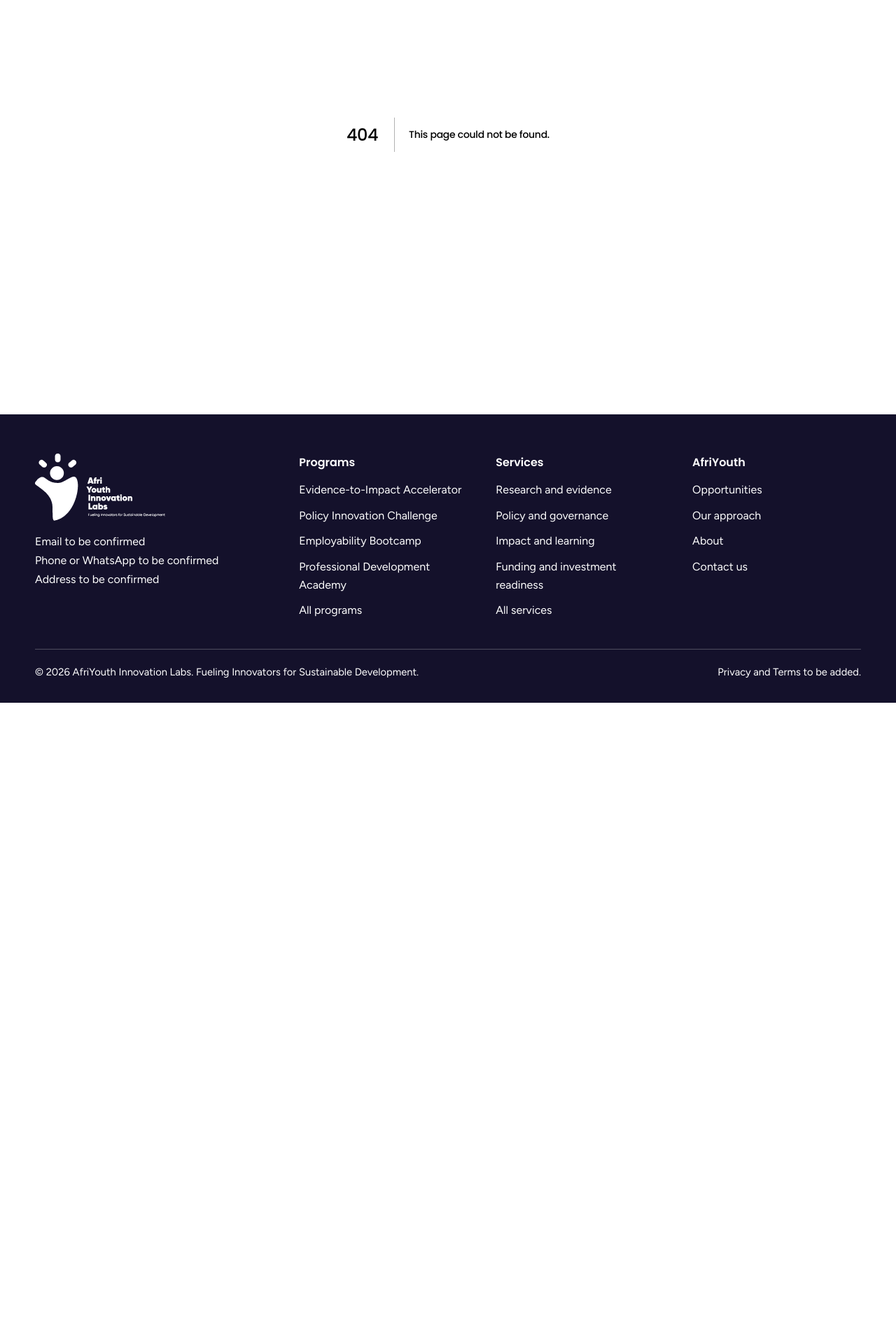
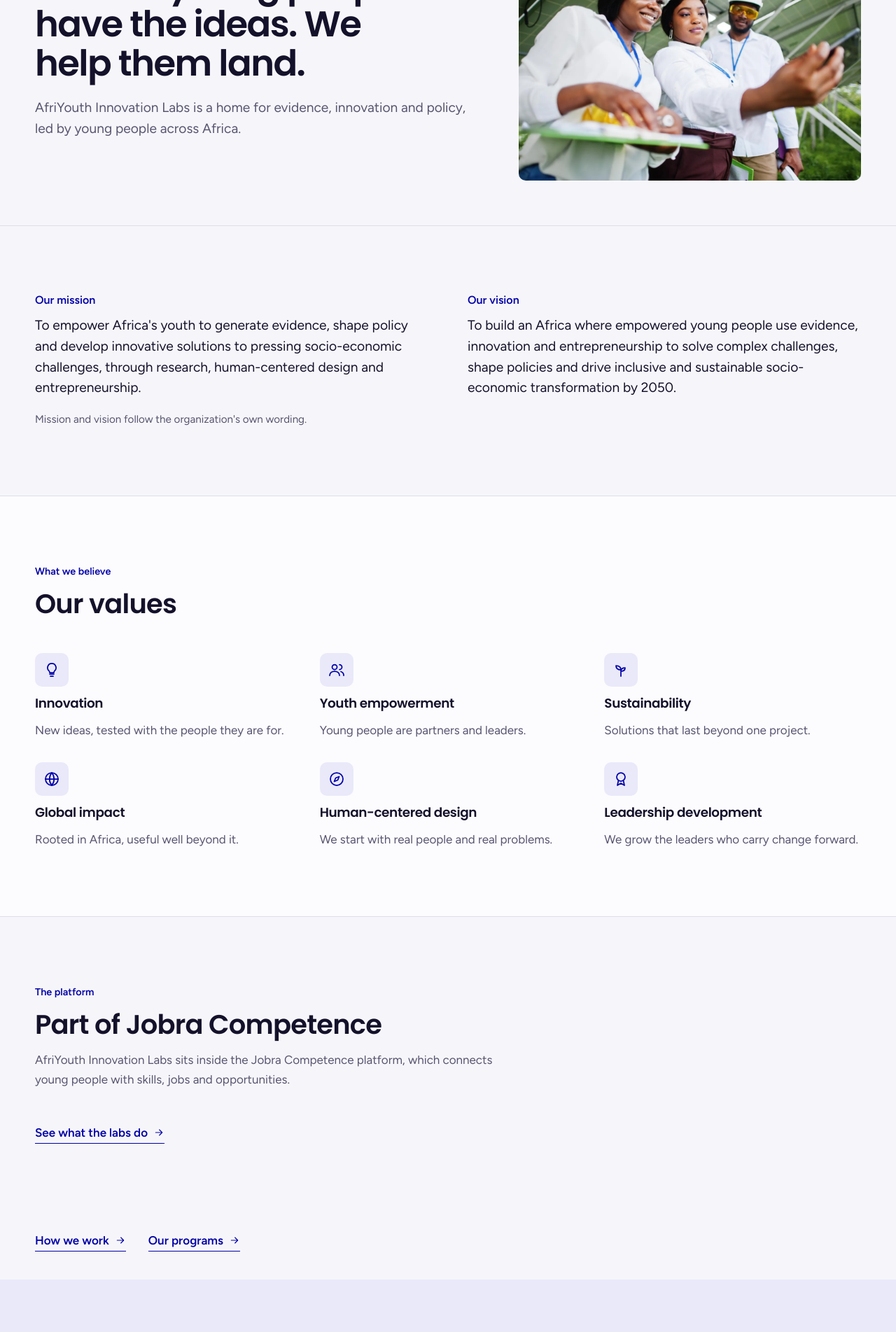
Before and after one commit to Abou-Sharif/afriyouth-next, a Next.js app: page /about in a window 1280 px wide. Before the commit this address had no page. Shown: the part 320-2223 px from the top of the page at 70% size. Before the commit the page ends 1324 px from the top, so only its background shows below. Built offline with nearby package versions, Linux system fonts and the light colour scheme.

Commit message:
Add about page

```diff
--- /dev/null
+++ b/app/about/page.tsx
@@ -0,0 +1,76 @@
+import type { Metadata } from "next";
+import { ArrowLink } from "@/components/arrow-link";
+import { CtaBand } from "@/components/cta-band";
+import { FeatureGrid } from "@/components/feature-grid";
+import { PageHero } from "@/components/page-hero";
+import { RelatedLinks } from "@/components/related-links";
+import { SectionHead } from "@/components/section-head";
+import { mission, values, vision } from "@/content/about";
+
+export const metadata: Metadata = {
+  title: "About",
+  description: "Who we are, what we believe and where we are going.",
+};
+
+export default function AboutPage() {
+  return (
+    <>
+      <PageHero
+        crumbs={[{ label: "About us" }]}
+        title="Africa's young people have the ideas. We help them land."
+        lead="AfriYouth Innovation Labs is a home for evidence, innovation and policy, led by young people across Africa."
+        image={{
+          src: "/img/solar-team.webp",
+          width: 1500,
+          height: 998,
+          alt: "Three young engineers in hard hats reviewing a solar installation",
+        }}
+      />
+
+      <section>
+        <div className="wrap">
+          <div className="mv">
+            <div className="reveal">
+              <h3>Our mission</h3>
+              <p>{mission}</p>
+            </div>
+            <div className="reveal">
+              <h3>Our vision</h3>
+              <p>{vision}</p>
+            </div>
+          </div>
+          <p className="note">Mission and vision follow the organization&apos;s own wording.</p>
+        </div>
+      </section>
+
+      <section className="band-surface">
+        <div className="wrap">
+          <SectionHead kicker="What we believe" title="Our values" />
+          <FeatureGrid items={values} />
+        </div>
+      </section>
+
+      <section>
+        <div className="wrap">
+          <SectionHead
+            kicker="The platform"
+            title="Part of Jobra Competence"
+            sub="AfriYouth Innovation Labs sits inside the Jobra Competence platform, which connects young people with skills, jobs and opportunities."
+          />
+          <ArrowLink href="/services/">See what the labs do</ArrowLink>
+        </div>
+      </section>
+
+      <RelatedLinks
+        links={[
+          { href: "/approach/", label: "How we work" },
+          { href: "/programs/", label: "Our programs" },
+        ]}
+      />
+      <CtaBand
+        title="Want to work with us?"
+        text="We are looking for partners, funders and young people who want to build."
+      />
+    </>
+  );
+}
--- /dev/null
+++ b/content/about.ts
@@ -0,0 +1,24 @@
+import type { Feature } from "@/components/feature-grid";
+
+export const mission =
+  "To empower Africa's youth to generate evidence, shape policy and develop innovative solutions to pressing socio-economic challenges, through research, human-centered design and entrepreneurship.";
+
+export const vision =
+  "To build an Africa where empowered young people use evidence, innovation and entrepreneurship to solve complex challenges, shape policies and drive inclusive and sustainable socio-economic transformation by 2050.";
+
+export const values: Feature[] = [
+  { icon: "bulb", title: "Innovation", text: "New ideas, tested with the people they are for." },
+  { icon: "users", title: "Youth empowerment", text: "Young people are partners and leaders." },
+  { icon: "sprout", title: "Sustainability", text: "Solutions that last beyond one project." },
+  { icon: "globe", title: "Global impact", text: "Rooted in Africa, useful well beyond it." },
+  {
+    icon: "compass",
+    title: "Human-centered design",
+    text: "We start with real people and real problems.",
+  },
+  {
+    icon: "award",
+    title: "Leadership development",
+    text: "We grow the leaders who carry change forward.",
+  },
+];
```
